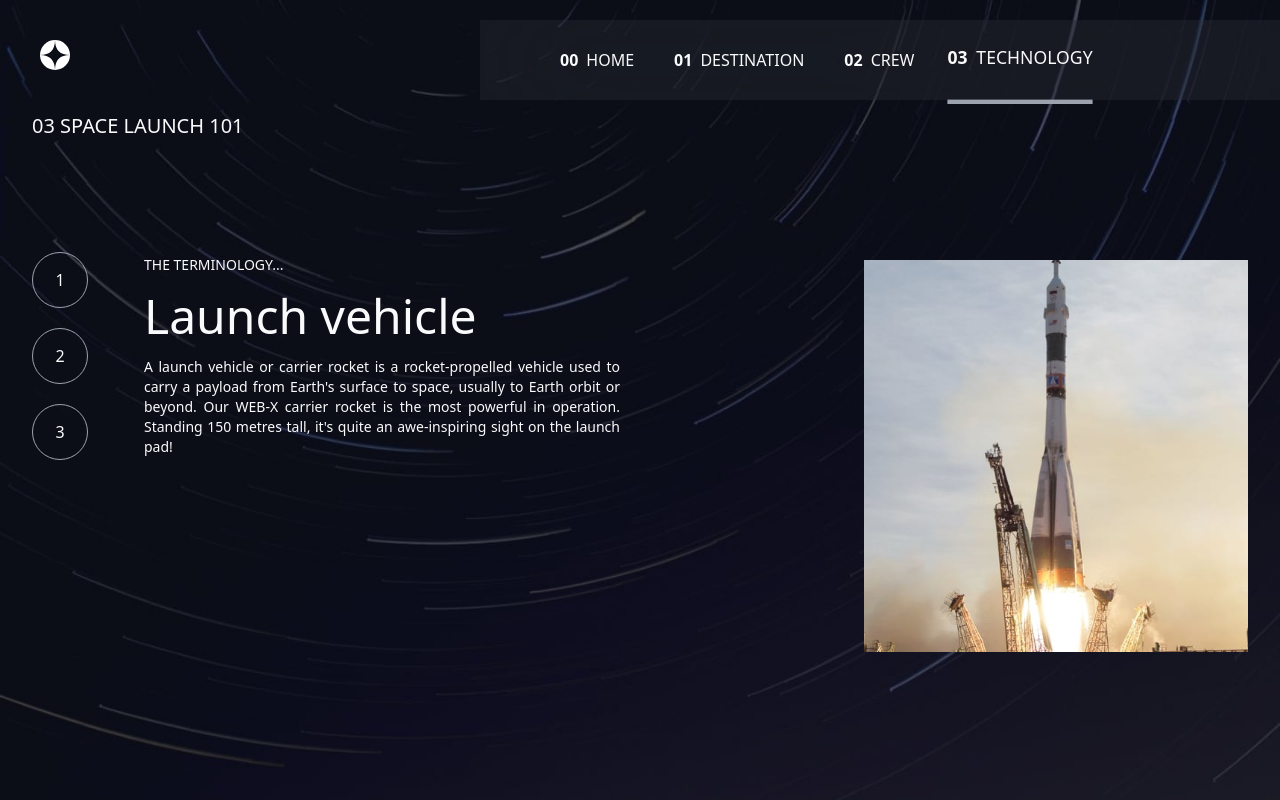
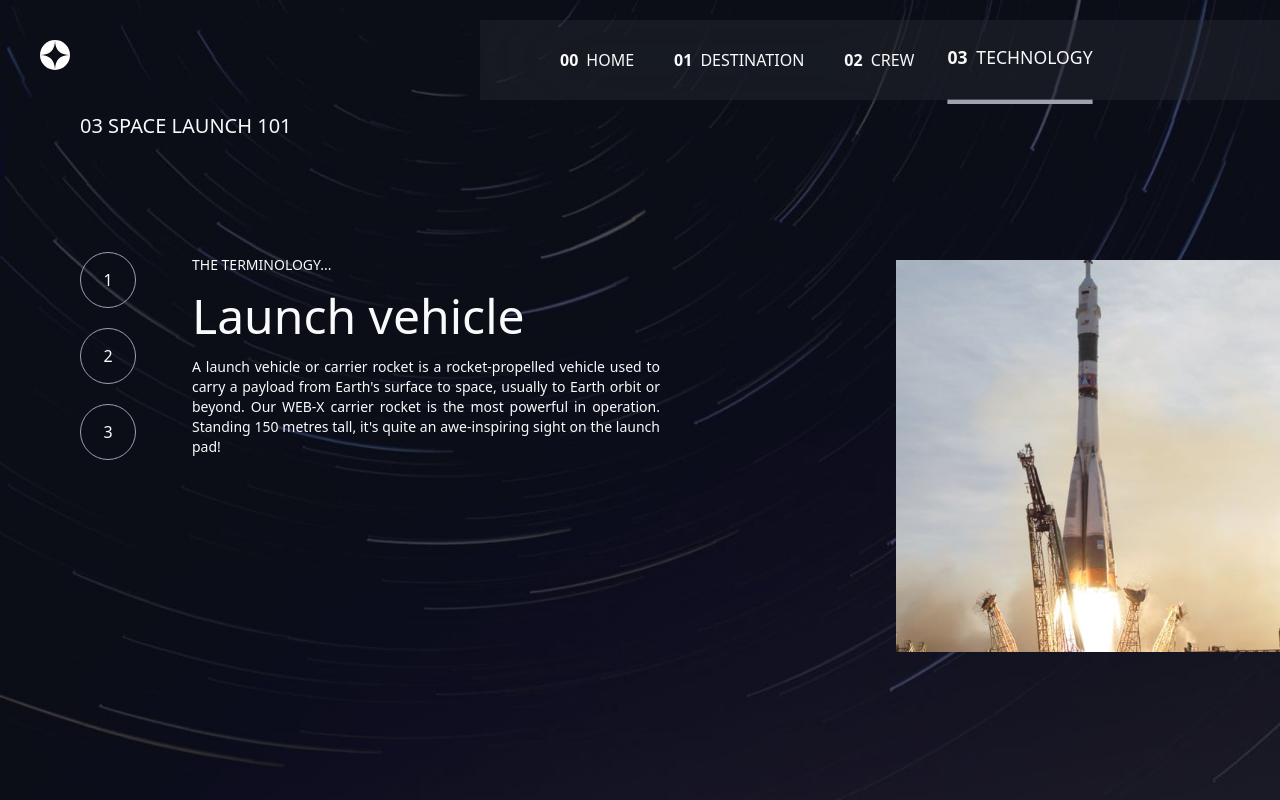
Before and after one commit to Roger2999/Space-tourist-app, a React (Vite) app: page /tech in a window 1280 px wide. Built offline with nearby package versions, Linux system fonts and the light colour scheme.

Commit message:
se ajustan algunos estilos para diseño responsive

```diff
--- a/src/public/pages/TechnologyPage/TechnologyPage.tsx
+++ b/src/public/pages/TechnologyPage/TechnologyPage.tsx
@@ -29,12 +29,12 @@ const TechnologyPage = () => {
 
   return (
     <section className="technology-page-container flex flex-col justify-center bg-cover bg-center bg-no-repeat pt-28 w-full h-full">
-      <section className="content flex flex-col w-full h-full gap-20 px-8 md:flex-row md:gap-10">
+      <section className="content flex flex-col w-full h-full gap-20 px-10 pb-10 sm:pb-0 sm:px-14 md:px-20 md:pb-0 md:pr-0 md:flex-row md:gap-10">
         <article className="flex flex-1 flex-col justify-start gap-10 sm:gap-28">
           <h1 className="text-xl">03 SPACE LAUNCH 101</h1>
           <article className="flex flex-col gap-5">
             <div className="flex gap-10 w-full min-h-48 md:gap-14 ">
-              <div className="flex flex-col items-center gap-5 justify-evenly md:justify-center">
+              <div className="flex flex-col items-center gap-5 justify-evenly">
                 {technologies.map((tech) => (
                   <button
                     className={`flex justify-center items-center w-14 h-14 rounded-full  border-[0.1rem] border-gray-400 active:bg-gray-50 active:text-gray-900
```
